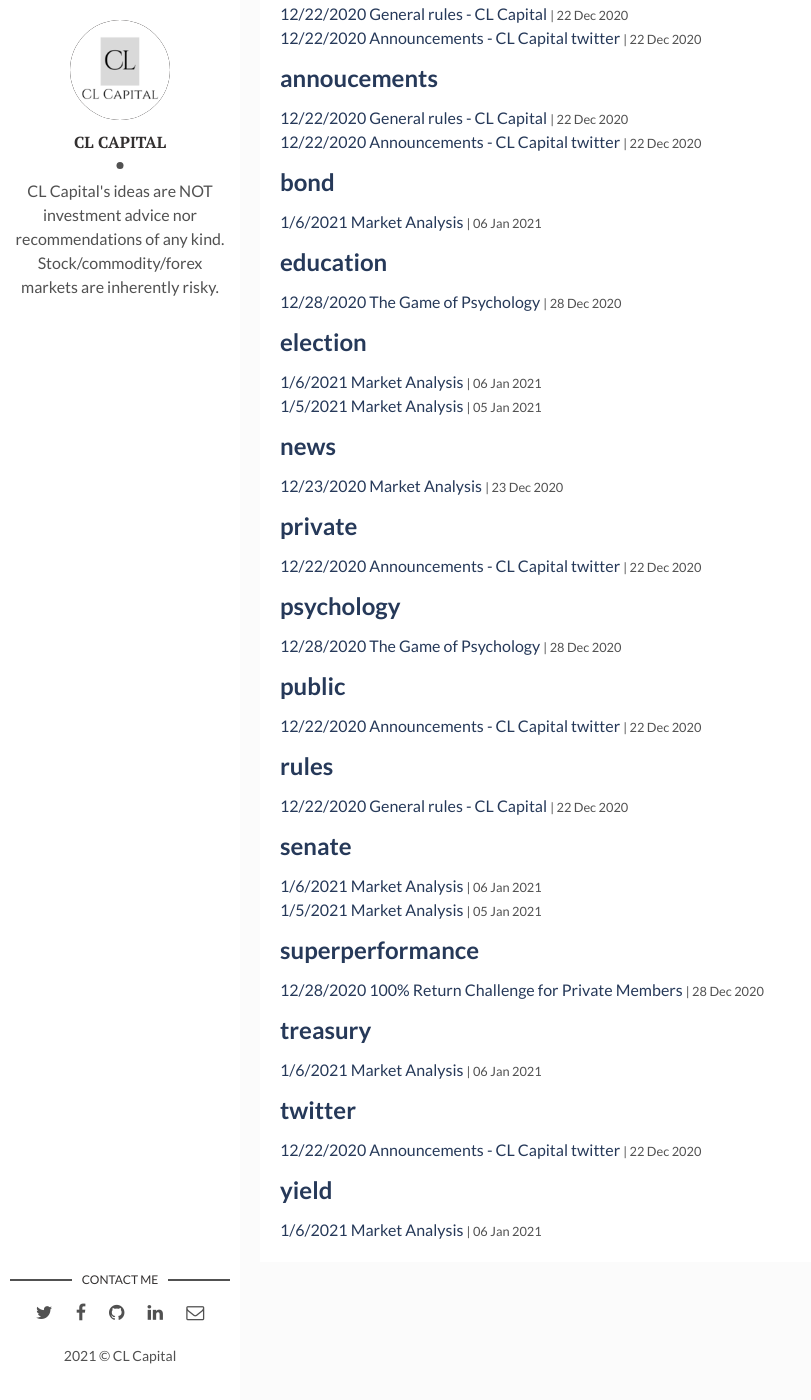
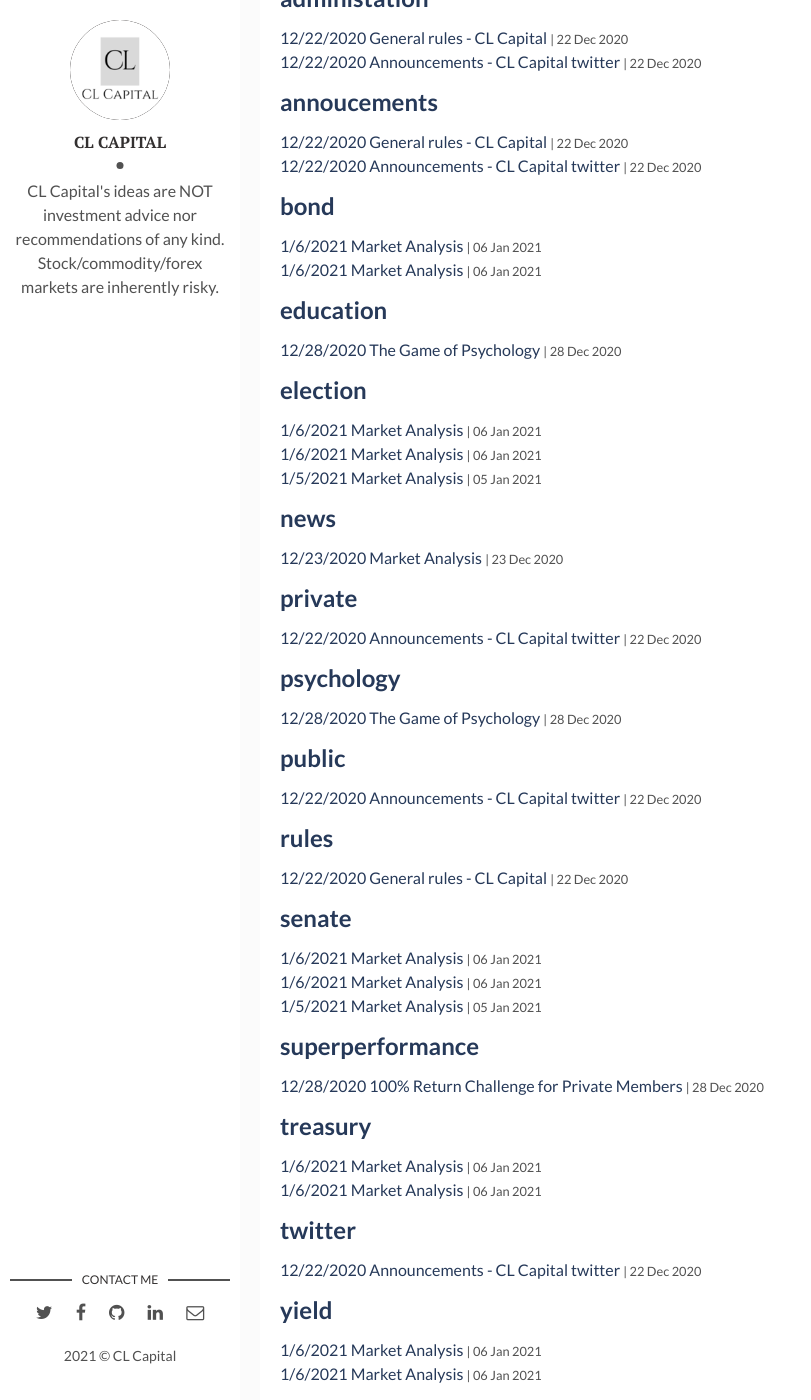
Before and after one commit to CLCapital/clcapical.github.io, a Jekyll site: the page built from tags.html, in a window 1280 px wide and 1400 px high, scrolled down 3465 px. Shown: the whole window, without its empty margins (0-811 px from the left). Built offline with Jekyll 4.4.1, drawn with Linux system fonts in a browser that asks for light colours; some of the changed lines change nothing that is shown; some of the changed text lies outside the part shown.

Commit message:
20210107

```diff
--- a/_posts/2021-01-06-market-update-20210106.markdown
+++ b/_posts/2021-01-06-market-update-20210106.markdown
@@ -17,7 +17,7 @@
 
 Demoratic won the senate runoffs today. Market initially rallied due to eliminated runoffs uncertainty.
 However it later retraced half of the gains due to this news: [Trump supporters storm Capitol](https://www.washingtonpost.com/dc-md-va/2021/01/06/dc-protests-trump-rally-live-updates/).
-As predicted in [yesterday's market analysis]({% post_url 2021-01-06-market-update-20210106 %}), renewable energy, infrastructure and cannabis EXPLODED!
+As predicted in [yesterday's market analysis]({% post_url 2021-01-05-market-update-20210105 %}), renewable energy, infrastructure and cannabis EXPLODED!
 For example, SPWR(renewable energy) closed +20%. URI(infrastructure) closed +9%. TLRY(cannabis) closed +13%.
 Well positioned readers can secure some profits if you are playing short term speculation.
 
--- /dev/null
+++ b/_posts/2021-01-07-market-update-20210107.markdown
@@ -0,0 +1,37 @@
+---
+layout: post
+title: 1/6/2021 Market Analysis
+date: 2021-01-06 12:56:00 -0800
+description: Market Analysis
+#img: # Add image post (optional)
+fig-caption: # Add figcaption (optional)
+tags: [General Market, election, senate, bond, treasury, yield]
+---
+# README
+Please feel free to reply below with your questions and **share our thoughts on social media**! CL Capital is grateful for your support!
+If you are thinking about following our twitter, please [read the rules first]({% post_url 2020-12-22-clcapital-twitter-rules.20201222 %}).
+Many thanks!
+
+# General Market commentary
+[![SPX]({{site.baseurl}}/assets/img/2021-01-07/SPX-d.jpg)]({{site.baseurl}}/assets/img/2021-01-07/SPX-d.jpg)
+
+Followed by our Midterm trend upgrade in [yesterday's market analysis]({% post_url 2021-01-06-market-update-20210106 %}), the market closed at ATH today.
+It looks like a melt up here confirmed by market internals. As you can see in NAA50R, the market breadth hit a recent high of 84.42%.
+This means 84.42% of NASDAQ issues are trading above their 50 day moving averages.
+This is a healthy sign. Shall the market pulls back, the dips should be buyable.
+
+# Quantative market model signal
+
+1. Midterm trend: bullish (upgraded from neutral)
+
+2. Midterm risk: neutral (downgraded from high)
+
+# Featured charts
+
+[![BTCUSD]({{site.baseurl}}/assets/img/2021-01-07/BTCUSD-d.jpg)]({{site.baseurl}}/assets/img/2021-01-07/BTCUSD-d.jpg)
+Bitcoin hit 40K today! It only took BTC less than a month to gain 100% following an ATH breakout at $20,000.
+However, one can clearly see the rate of advance is accelerating - this is a sign of euphoria and usually leads to exhaustion and short term climatic tops.
+But make no mistake, CL Capital is VERY BULLISH on BTC in the long run given the risk of the fiat currency system.
+For long term investors, any major dips should be buyable. But DO NOT overweight cryptos in your portfolio unless you REALLY know what you are doing.
+CL Capital's view on cryptos is a PUT/insurance against the current financial system. You have to buy insurance, but you probably don't need a LOT of it.
+Of course for crypto believers with STRONG conviction, the strategy has never changed - HODL!
```
Also changed, not shown: assets/img/2021-01-07/BTCUSD-d.jpg (added), assets/img/2021-01-07/SPX-d.jpg (added).
